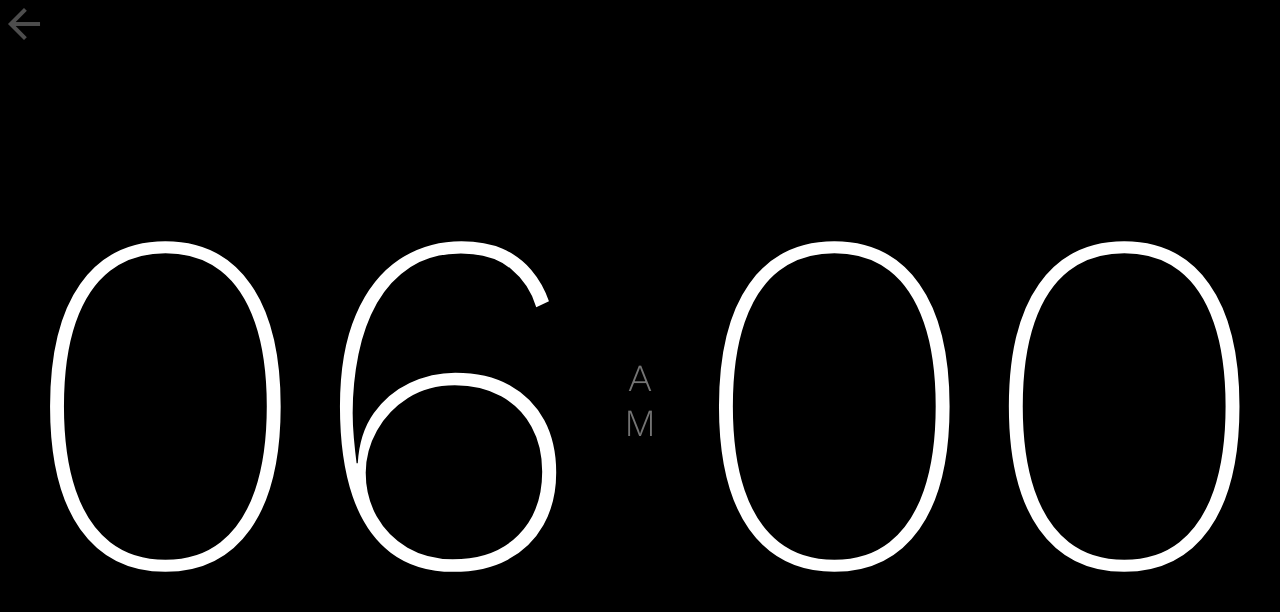
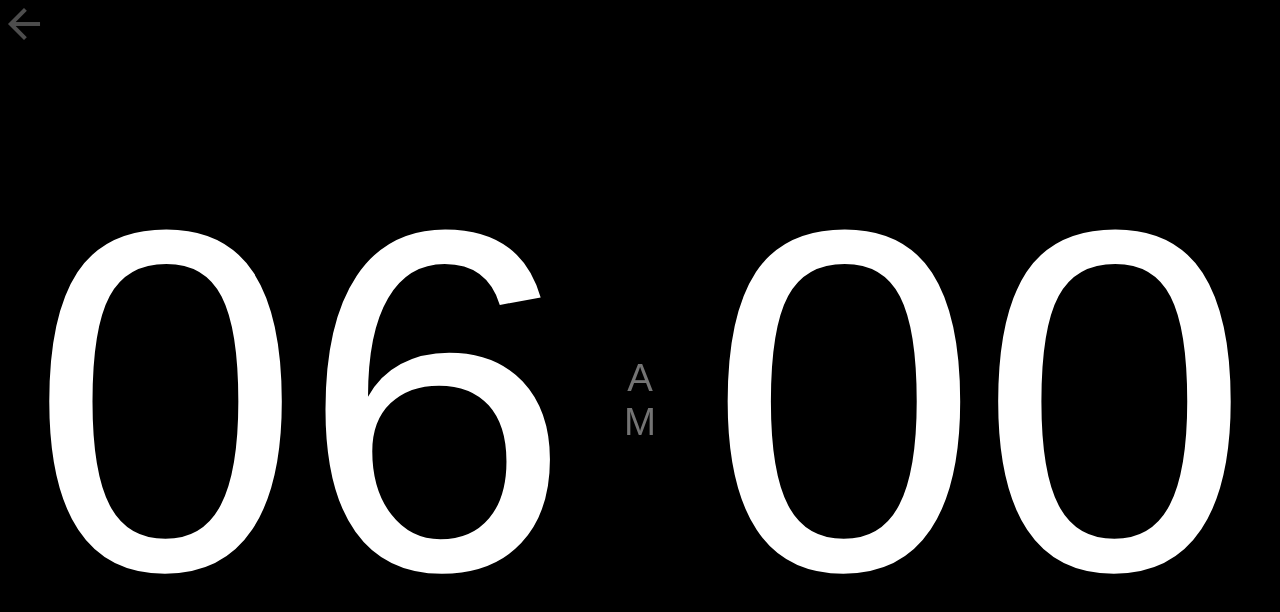
Before and after one commit to wpowers42/wpowers42.github.io, a plain HTML site: page clock/clock.html in a window 1280 px wide. Drawn offline with Linux system fonts and the light colour scheme.

Commit message:
changed font to websafe to cut down site size

```diff
--- a/clock/clock.css
+++ b/clock/clock.css
@@ -1,15 +1,15 @@
-@font-face {
+/* @font-face {
   font-family: 'Work Sans';
   src: url(../fonts/WorkSans-VariableFont_wght.ttf);
-}
+} */
 
 html, body {
   background-color: black;
   height: 100%;
   margin: 0;
   padding: 0;
-  font-family: 'Work Sans';
-  font-weight: 200;
+  font-family: Arial, Helvetica, sans-serif;
+  font-weight: 100;
 }
 
 .navigation-container {
```
